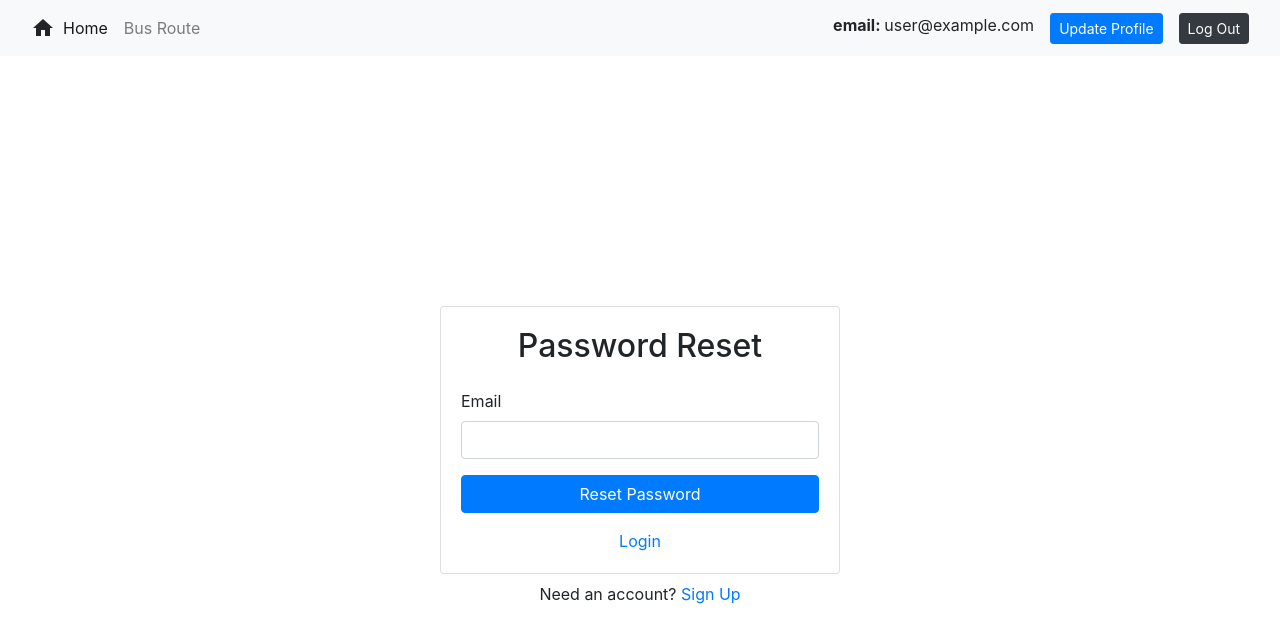
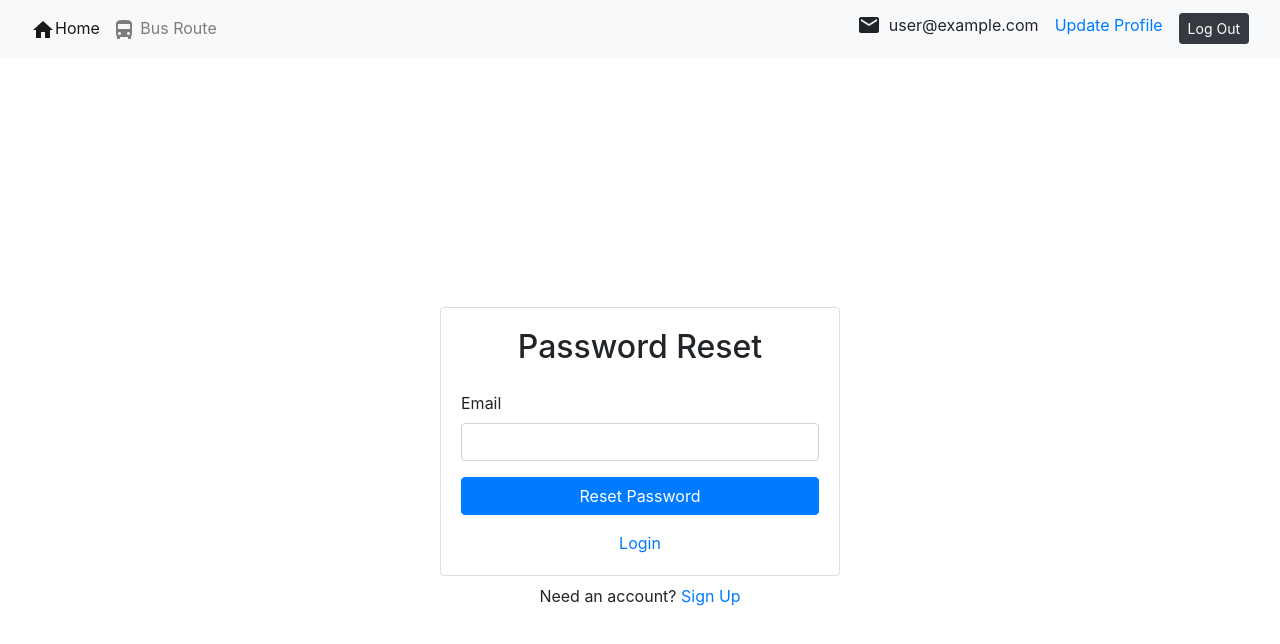
Before and after one commit to ImAvinashSharma/cmrcet-bus-app-v1, a React (Create React App) app: page /forgot-password in a window 1280 px wide. Shown: the top 644 px of the page. Built offline with nearby package versions, Linux system fonts and the light colour scheme; no server answers; sample sign-in values are in the browser's storage.

Commit message:
added team

```diff
--- a/src/components/Header.js
+++ b/src/components/Header.js
@@ -4,7 +4,8 @@ import HomeIcon from "@material-ui/icons/Home";
 import { Link } from "react-router-dom";
 import { useHistory } from "react-router-dom";
 import { useAuth } from "../contexts/AuthContext";
-
+import DirectionsBusIcon from "@material-ui/icons/DirectionsBus";
+import EmailIcon from "@material-ui/icons/Email";
 export default function Header() {
   const [error, setError] = useState("");
 
@@ -24,32 +25,35 @@ export default function Header() {
     <div>
       <nav className="navbar navbar-expand-lg navbar-light bg-light">
         <div className="container-fluid">
-          <HomeIcon />
           <div className="collapse navbar-collapse" id="navbarSupportedContent">
             <ul className="navbar-nav me-auto mb-2 mb-lg-0">
               <li className="nav-item">
-                <Link className="nav-link active" aria-current="page" to="/">
+                <Link
+                  className="nav-link active pl-0 pr-1 ml-0"
+                  aria-current="page"
+                  to="/"
+                >
+                  <HomeIcon />
                   Home
                 </Link>
               </li>
               <li className="nav-item">
                 <Link className="nav-link" to="bus-route">
-                  Bus Route
+                  <DirectionsBusIcon /> Bus Route
                 </Link>
               </li>
             </ul>
           </div>
+
           <div className="d-flex flex-row-reverse">
             <Button className="btn btn-dark btn-sm" onClick={handleLogout}>
               Log Out
             </Button>
-            <Link to="/update-profile" className="btn btn-primary btn-sm mr-3">
+            <Link to="/update-profile" className="link-primary mr-3">
               Update Profile
             </Link>
-            <div className="ml-5 mr-3">
-              <strong>email: </strong>
-              {currentUser.email}
-            </div>
+            <div className="ml-2 mr-3">{currentUser.email}</div>
+            <EmailIcon />
             {error && <Alert variant="danger">{error}</Alert>}
           </div>
         </div>
```
